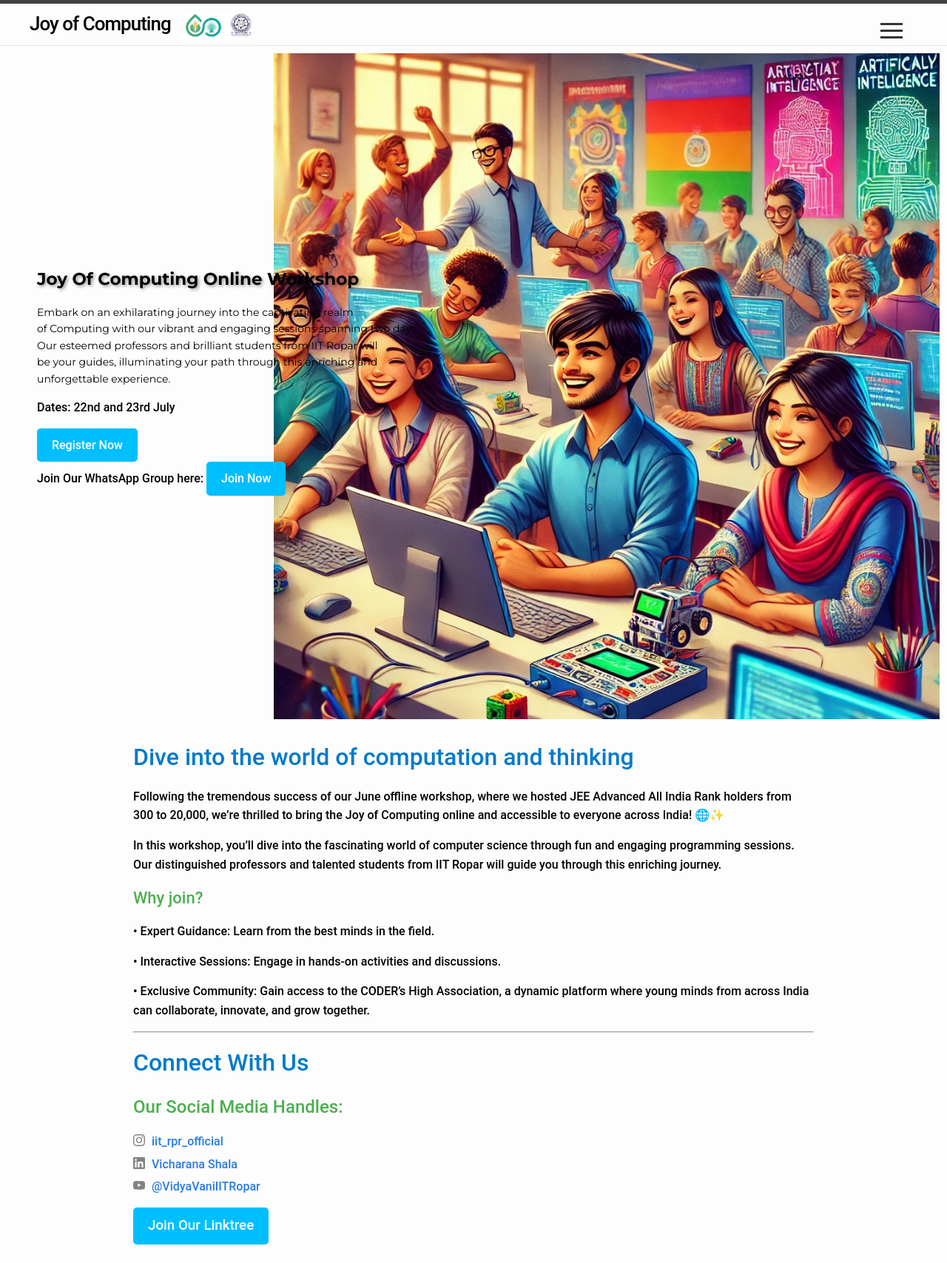
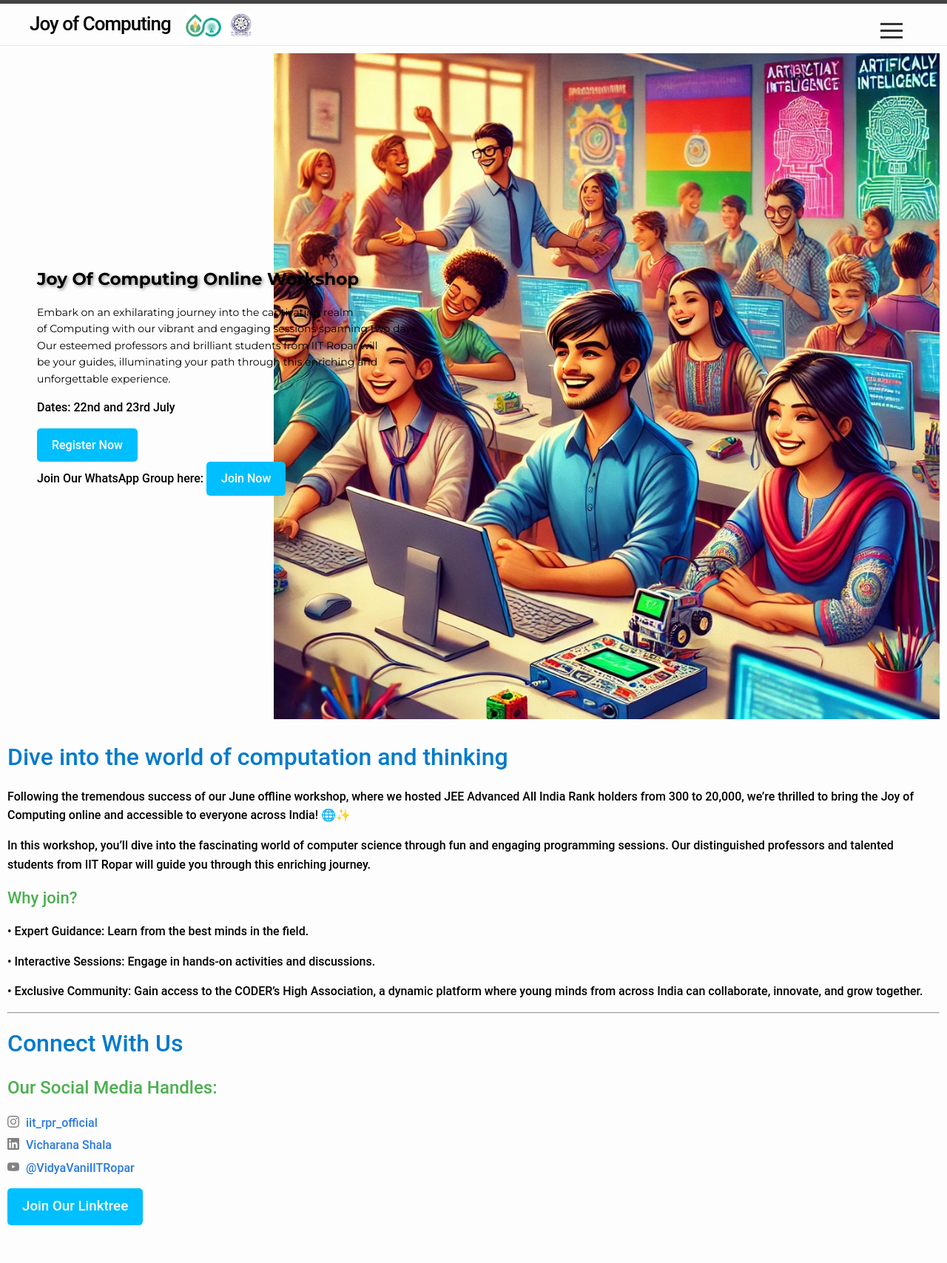
Before and after one commit to sudarshansudarshan/joc, a Jekyll site: the page built from index.markdown, in a window 1280 px wide. Shown: the whole page at 74% size. Built offline with Jekyll 4.4.1, drawn with Linux system fonts in a browser that asks for light colours; after the commit the page ends 1681 px from its top, so only the background shows below that.

Commit message:
Update home.html

```diff
--- a/_layouts/home.html
+++ b/_layouts/home.html
@@ -177,7 +177,7 @@ layout: default
     </div>
   </div>
   <br>
-  <div class="content" style="padding-left: 170px; padding-right: 170px ;">
+  <div class="content" style="padding-left: 0.1*vw; padding-right: 0.1*vw ;">
   {{ content }}
   </div>
 
```
